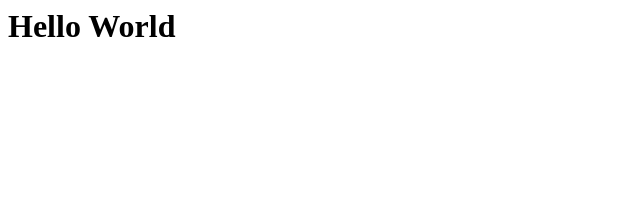
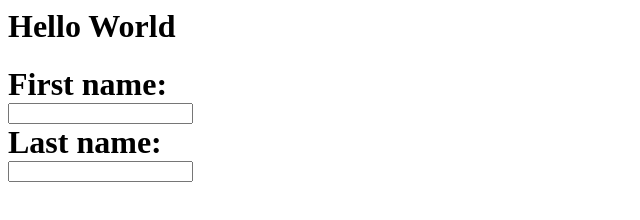
Before and after one commit to Ksbih/ia-project, a plain HTML site: page index.html in a window 1280 px wide. Shown: the whole page, without its empty margins (0-640 px from the left). Drawn offline with Linux system fonts and the light colour scheme.

Commit message:
Update index.html

```diff
--- a/index.html
+++ b/index.html
@@ -1 +1,8 @@
 <h1>Hello World<h1>
+
+  <form>
+    <label for="uname">First name:</label><br>
+    <input type="text" id="uname" name="uname"><br>
+    <label for="pass">Last name:</label><br>
+    <input type="text" id="pass" name="pass">
+  </form>
```
